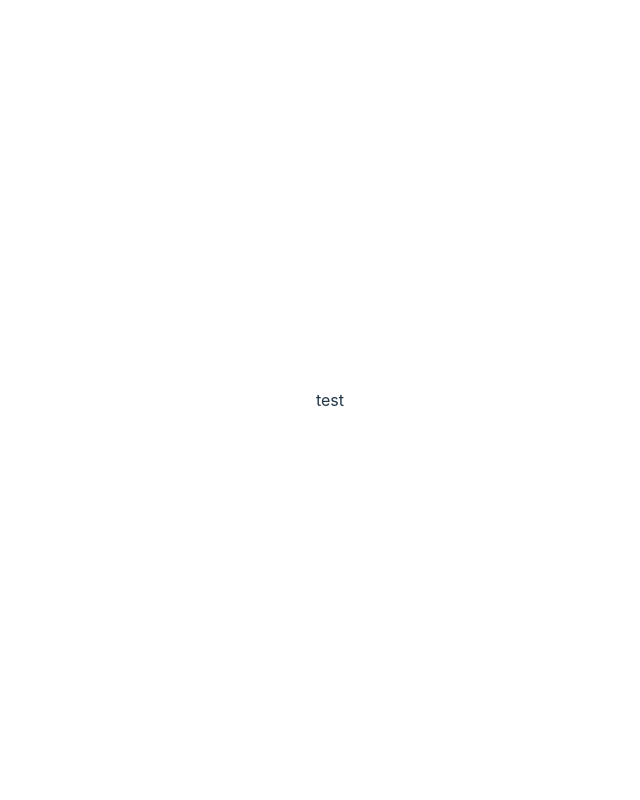
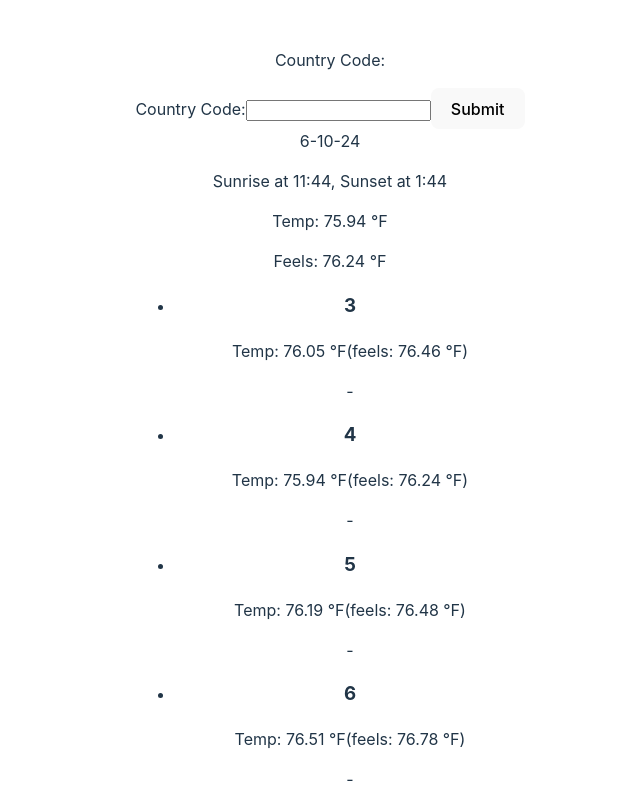
Before and after one commit to BR3NDAN-L8N/Weather_App, a React (Vite) app: page / in a window 1280 px wide. Shown: the top 800 px of the page, without its empty margins (310-950 px from the left). Built offline with nearby package versions, Linux system fonts and the light colour scheme; no server answers.

Commit message:
Added basic UI code for some api data: data weather was grabbed, sunrise/sunset, temp/feels_like, hourly data

```diff
--- a/src/App.jsx
+++ b/src/App.jsx
@@ -1,12 +1,110 @@
 import { useEffect, useState } from 'react'
 import './App.css'
+import CountryCodes from './data/CountryCodes.json'
+import ExampleResponse_LatLon_Imperial from './data/ExampleResponse_LatLon_Imperial.json'
+import { useWeatherApi } from './hooks/useWeatherApi'
 
 function App() {
+
+	const geocodingUrl = 'http://api.openweathermap.org/geo/1.0/direct?q='
+	const apiKey = import.meta.env.VITE_WEATHER_API_KEY
+	const fahrenheit = <span className='fahrenheit-symbol'>&#8457;</span>;
+
+	// TODO: uncomment below to get api data (also check the handleOnClick_submitLocationData for another line to uncomment)
+	// const [data, setLocation] = useWeatherApi()
+	const data = ExampleResponse_LatLon_Imperial
+	const [countryName, setCountryName] = useState('')
+
+	const [currentDate, setCurrentDate] = useState()
+
+	useEffect(() => {
+		if (data.current.dt) {
+			console.log('data.currnet.dt: ', data.current.dt);
+			setCurrentDate(new Date(data.current.dt * 1000))  // multiply becase we get seconds and need to pass milliseconds
+		}
+	}, [data])
+	console.log(currentDate);
+	function handleOnChange_countryCode(e) {
+		// console.log(e.target.value);
+
+		setCountryName(e.target.value)
+	}
+
+	function handleOnClick_submitLocationData(e) {
+		console.log('e', e);
+		// TODO: uncomment below to get api data (also check the useWeatherApi hook called with the useState stuff)
+		// setLocation('lady lake', 'fl', 'united states')
+	}
 
 
 	return (
 		<>
-			test
+			<p>Country Code: {countryName}</p>
+			<form action="#">
+				<label htmlFor="countryCode">Country Code:</label>
+				<input id='countryCode' type="text" onChange={e => handleOnChange_countryCode(e)} />
+				<button onClick={e => handleOnClick_submitLocationData(e)}>Submit</button>
+			</form>
+
+			<div className='date'>
+				{currentDate && currentDate.getMonth()}
+				-{currentDate && currentDate.getDate()}
+				-{currentDate && currentDate.getYear() - 100} {/* years after 1999 are given weird (124 === 2024) so -100 removes the leading 1 */}
+			</div>
+
+			<div className='sunrise-sunset'>
+				{(data.current.sunrise && data.current.sunset) &&
+					<p>Sunrise at {
+						new Date(data.current.sunrise * 1000).getHours()
+					}:{
+							new Date(data.current.sunrise * 1000).getMinutes()
+						}, Sunset at {
+							new Date(data.current.sunset * 1000).getHours()
+						}:{
+							new Date(data.current.sunset * 1000).getMinutes()
+						}</p>
+				}
+			</div>
+			<div className='temperature'>
+				{
+					data.current.temp &&
+					<p>
+						Temp: {data.current.temp} {fahrenheit}
+					</p>
+				}
+
+				{
+					data.current.temp &&
+					<p>
+						Feels: {data.current.feels_like} {fahrenheit}
+					</p>
+				}
+			</div>
+
+			<div className='hourly'>
+				{
+					<ul className='hourly-list'>
+						{
+							data.hourly && data.hourly.map((hour, index) => {
+								return (
+									<li className='hourly-item' key={index}>
+										<h3>{new Date(hour.dt * 1000).getHours()}</h3>
+										<p className='weather-temperature'>
+											Temp: {hour.temp} {fahrenheit}
+											<span className='temperature-feels-like'>
+												(feels: {hour.feels_like} {fahrenheit})
+											</span>
+										</p>
+										<p className='weather-description'>
+											{hour.weather.main} - <span className='description'>{hour.weather.description}</span>
+										</p>
+									</li>
+								)
+							})
+						}
+					</ul>
+				}
+			</div>
 		</>
 	)
 }
```
